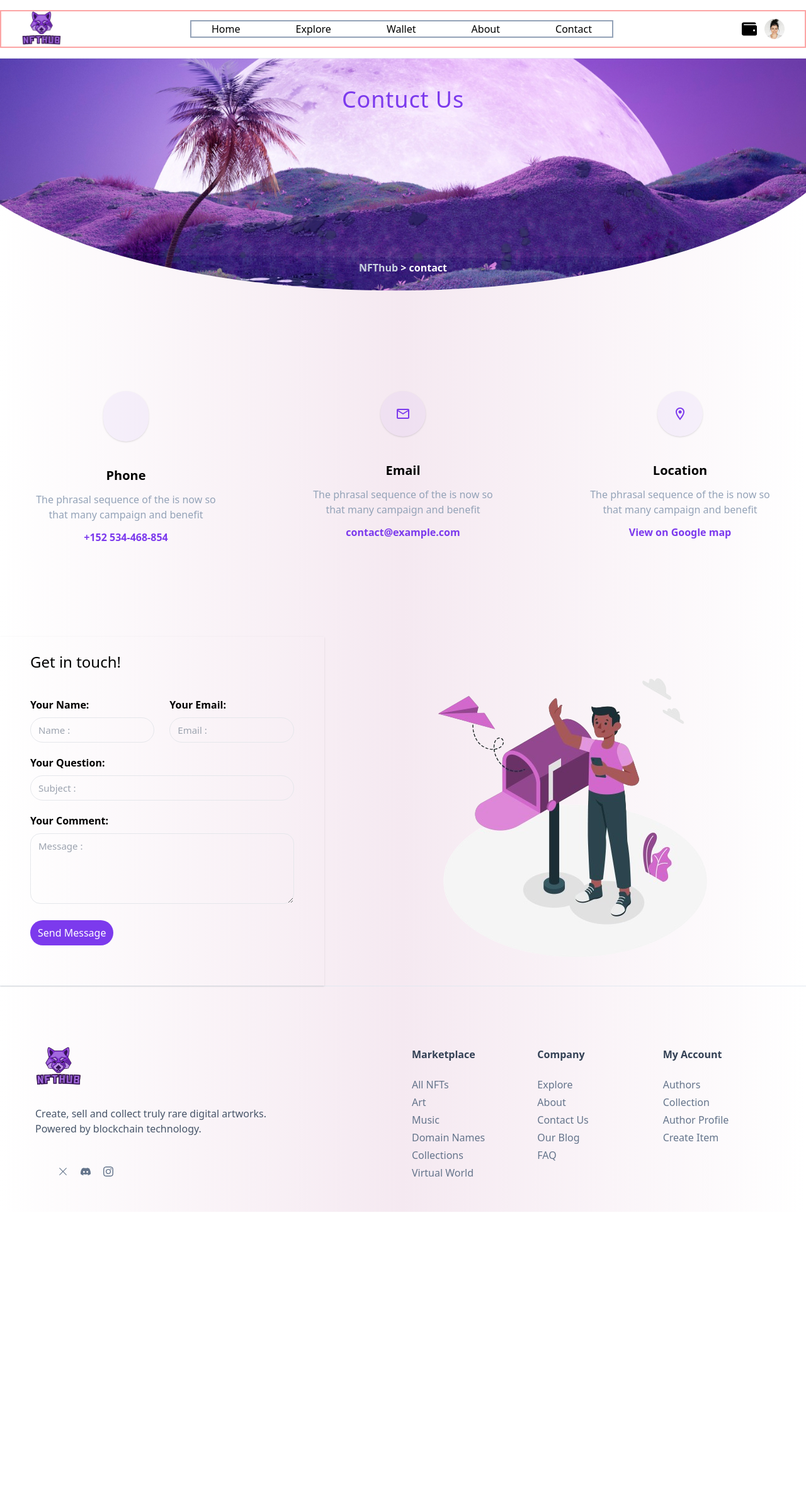
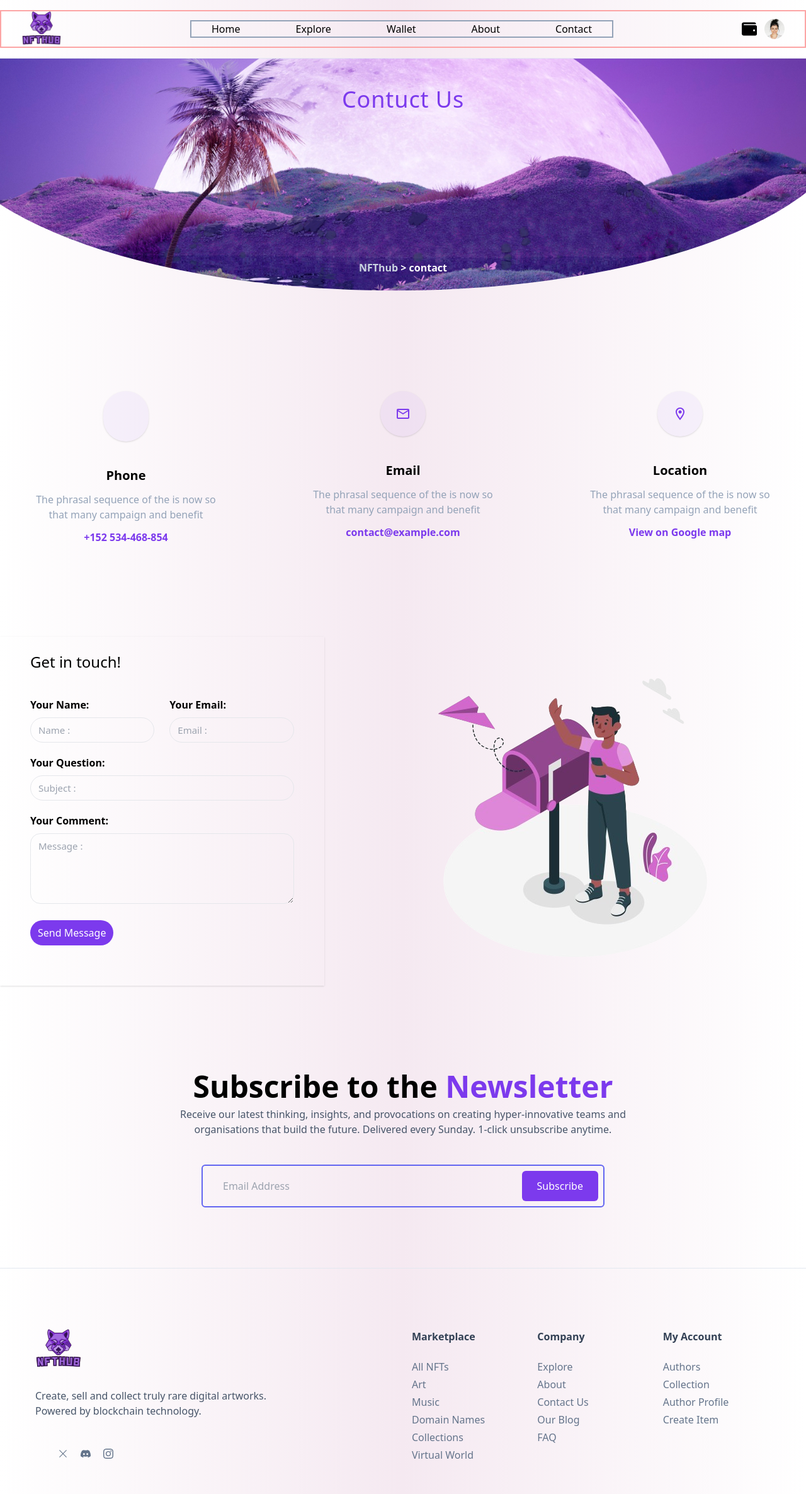
Before and after one commit to shabbirbd/NFThub, a React (Vite) app: page /contact in a window 1280 px wide. Shown: the whole page at 63% size. Before the commit the page ends 1924 px from the top, so only its background shows below. Built offline with nearby package versions, Linux system fonts and the light colour scheme; some icons are missing.

Commit message:
adding transition

```diff
--- a/src/components/Accordion.jsx
+++ b/src/components/Accordion.jsx
@@ -7,7 +7,7 @@ const Accordion = ({data, index, activeIndex, handleIndex}) => {
     const isActive = index === activeIndex;
 
     return (
-        <div className=' mt-3 shadow  rounded-lg overflow-hidden '>
+        <div className='mt-3 shadow  rounded-lg overflow-hidden'>
             <div className={`flex flex-nowrap items-center justify-between px-5 h-16 ${isActive ? "text-violet-600" : ""} ${isActive ? "bg-white" : "bg-slate-100"}`} onClick={()=> handleIndex(index)}>
                 <h3>{data.question}</h3>
                 {
@@ -15,12 +15,14 @@ const Accordion = ({data, index, activeIndex, handleIndex}) => {
                 }
             </div>
 
-            {
-                isActive &&
-                <div className='px-5 bg-slate-100/50 pt-0'>
-                    <p className='max-w-2xl w-full py-5 text-slate-400'>{data.answer}</p>
-                </div>
-            }
+            <div className={`${isActive ? "opacity-100" : "opacity-0"} duration-1000`}>
+                {
+                    isActive &&
+                    <div className='px-5 bg-slate-100/50 pt-0 transition-all'>
+                        <p className='max-w-2xl w-full py-5 text-slate-400'>{data.answer}</p>
+                    </div>
+                }
+            </div>
         </div>
     );
 };
--- a/src/components/Navbar/Navbar.jsx
+++ b/src/components/Navbar/Navbar.jsx
@@ -13,7 +13,7 @@ const Navbar = () => {
     const [open, setOpen] = useState(false);
 
     return (
-        <nav className='border-b border-slate-200 py-4 sticky top-0 bg-white z-50'>
+        <nav className='border-b border-slate-200 py-4 sticky top-0 bg-gradient-to-l from-white via-[#F5E9F1] to-white z-50'>
             <div className='border-2 border-red-300 container mx-auto flex items-center justify-between px-8'>
                 <a href="/" className=''>
                     <img src={logo} alt="logo" className='w-16'/>
--- a/src/components/Newsletter.jsx
+++ b/src/components/Newsletter.jsx
@@ -2,7 +2,7 @@ import React from 'react';
 
 const Newsletter = () => {
     return (
-        <div className='container mx-auto  mt-10 py-14 mb-14'>
+        <div className='container mx-auto  mt-10 py-24 mb-14'>
             <div className='mb-11 lg:w-8/12 mx-auto text-center'>
                 <h2 className="text-2xl sm:text-3xl xl:text-5xl font-bold mb-2">Subscribe to the <span className="text-violet-600">Newsletter</span></h2>
                 <p className="font-normal px-5 text-base text-slate-600">Receive our latest thinking, insights, and
--- a/src/components/QNA.jsx
+++ b/src/components/QNA.jsx
@@ -21,7 +21,7 @@ const QNA = () => {
             </div>
 
             <div className='flex justify-center mt-10'>
-                <div className=' lg:w-2/3 w-full px-3 h-auto relative'>
+                <div className='lg:w-2/3 w-full px-3 h-auto relative'>
                     {
                         qna?.map((item, i)=>(
                             <Accordion data={item} key={i} index={i} activeIndex={activeIndex} handleIndex={handleIndex}/>
--- a/src/pages/Contact.jsx
+++ b/src/pages/Contact.jsx
@@ -1,6 +1,7 @@
 import React from 'react';
 import ContactHero from '../components/ContactHero';
 import Layout from '../components/Layout';
+import Newsletter from '../components/Newsletter';
 import RouteHead from '../components/RouteHead';
 import SendMessage from '../components/SendMessage';
 
@@ -12,6 +13,7 @@ const Contact = () => {
             <RouteHead data={routeData}/>
             <ContactHero/>
             <SendMessage/>
+            <Newsletter/>
         </Layout>
     );
 };
```
